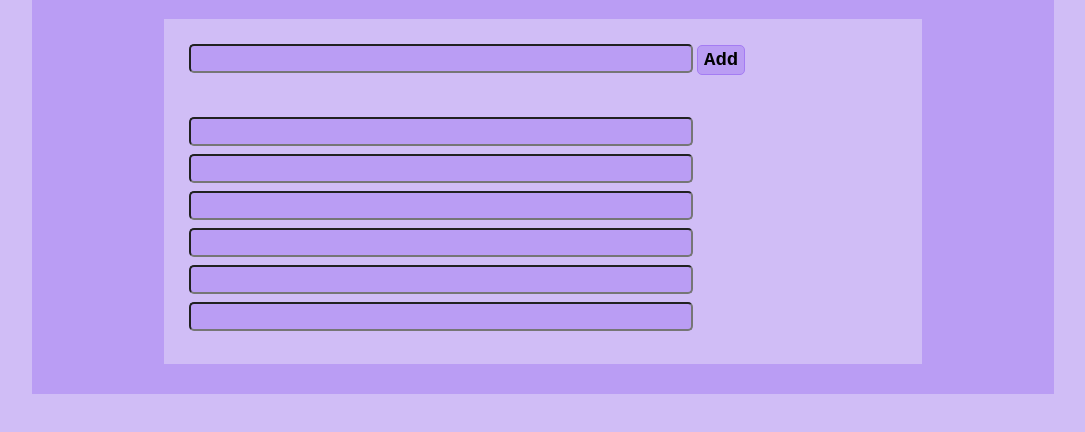
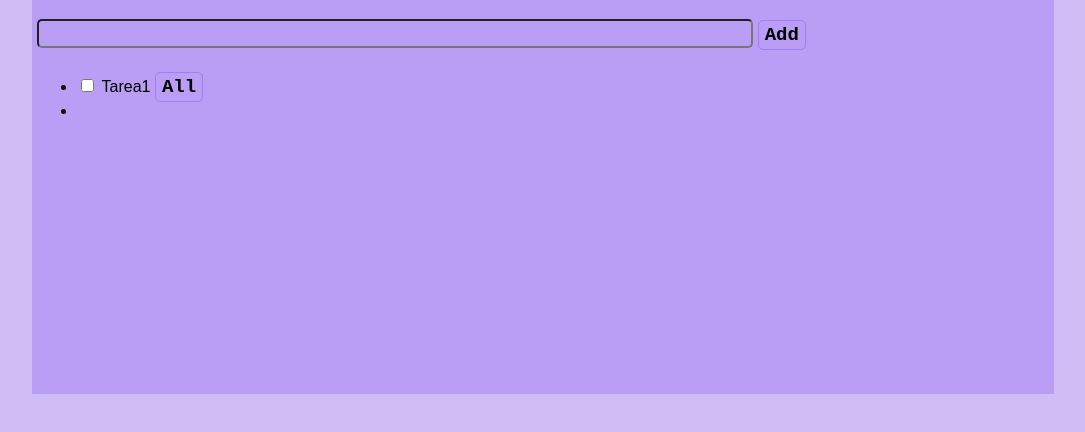
Before and after one commit to Barby34/To-Do-List, a plain HTML site: page index.html in a window 1280 px wide. Shown: the part 74-506 px from the top of the page, without its empty margins (97-1182 px from the left). Drawn offline with Linux system fonts and the light colour scheme.

Commit message:
Update index.html

```diff
--- a/index.html
+++ b/index.html
@@ -13,18 +13,18 @@
             <h1> To-Do List de Barby</h1>
         </header>
 
+        <form>
+            <input class="list" type="text">
+            <button> Add </button>
+        </form>
 
-        <div class="entero1">
-            <input class="list" type="text"> <button> Add </button>
-            <br> <br> <br>
-            <input class="list" type="text">
-            <input class="list" type="text">
-            <input class="list" type="text">
-            <input class="list" type="text">
-            <input class="list" type="text">
-            <input class="list" type="text">
-        </div>
-
+        <ul>
+            <li>
+                <input type="checkbox"/>
+                <label> Tarea1 </label>
+                <button> All </button>
+            <li>
+        </ul>
     </div>
 </body>
 </html>
```
